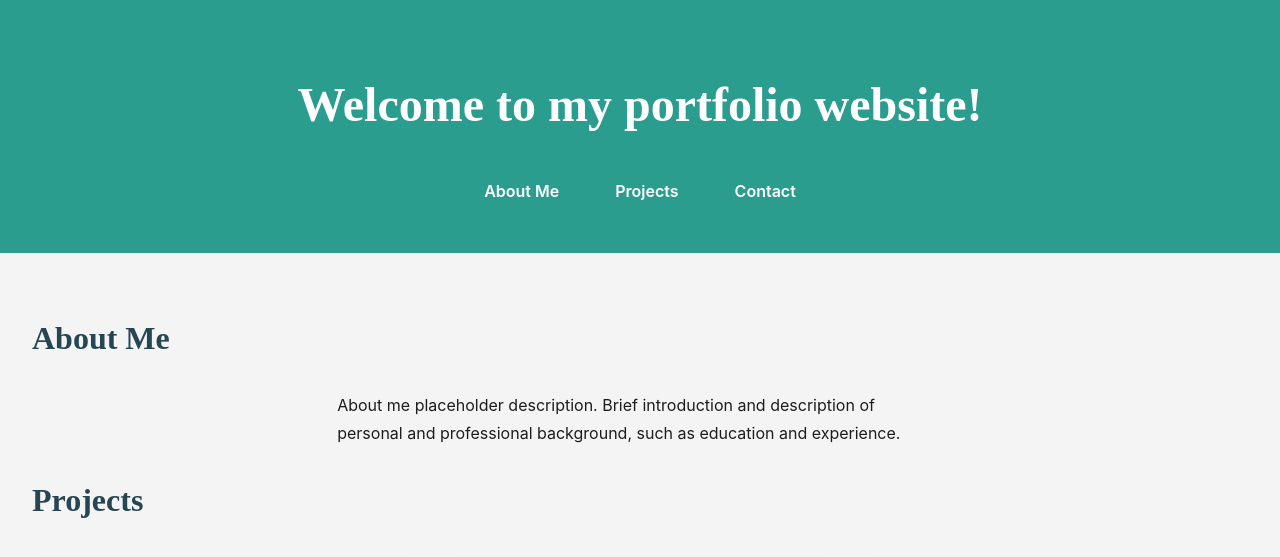
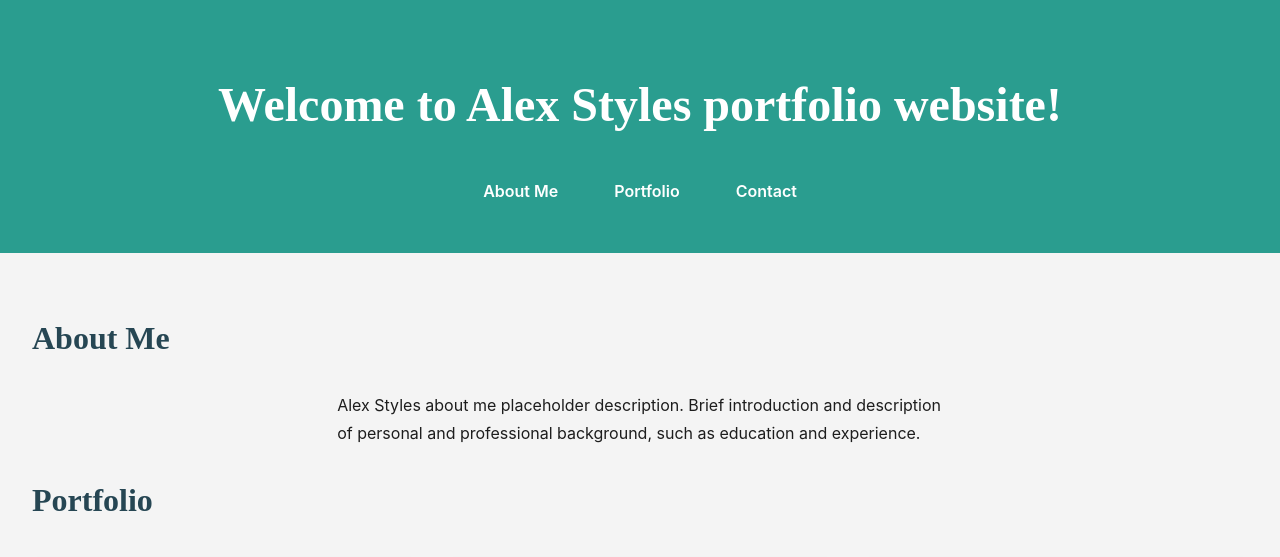
Before and after one commit to Sebastian-Bejm/UI-UX-Assignment, a plain HTML site: page index.html in a window 1280 px wide. Shown: the top 557 px of the page. Drawn offline with Linux system fonts and the light colour scheme.

Commit message:
change titles

```diff
--- a/index.html
+++ b/index.html
@@ -5,16 +5,16 @@
         <meta name="viewport" content="width=device-width, initial-scale=1.0">
         <link rel="stylesheet" href="styles.css">
         <script src="script.js"></script>
-        <title>My Portfolio Website</title>
+        <title>Alex Styles Portfolio Website</title>
     </head>
 
     <body>
         <header class="grid-header">
-            <h1>Welcome to my portfolio website!</h1>
+            <h1>Welcome to Alex Styles portfolio website!</h1>
             <nav>
                 <ul>
                     <li><a href="#about" title="Read my about me">About Me</a></li>
-                    <li><a href="#projects" title="View all projects">Projects</a></li>
+                    <li><a href="#projects" title="View all projects">Portfolio</a></li>
                     <li><a href="#contact" title="Get in touch with me">Contact</a></li>
                 </ul>
             </nav>
@@ -23,12 +23,11 @@
         <main class="grid-main">
             <section id="about" class="section-wrapper">
                 <h2>About Me</h2>
-                <p>About me placeholder description. Brief introduction and description of personal and professional background, such as education and experience.</p>
+                <p>Alex Styles about me placeholder description. Brief introduction and description of personal and professional background, such as education and experience.</p>
             </section>
 
             <section id="projects" class="section-wrapper">
-                <h2>Projects</h2>
-
+                <h2>Portfolio</h2>
                 <div class="projects-grid">
 
                     <div class="project-card">
@@ -89,7 +88,7 @@
         </main>
 
         <footer class="grid-footer">
-            <p>&#169 2025 My Portfolio Site. All rights reserved.</p>
+            <p>&#169 2025 Alex Styles Portfolio Site. All rights reserved.</p>
         </footer>
 
     </body>
```
